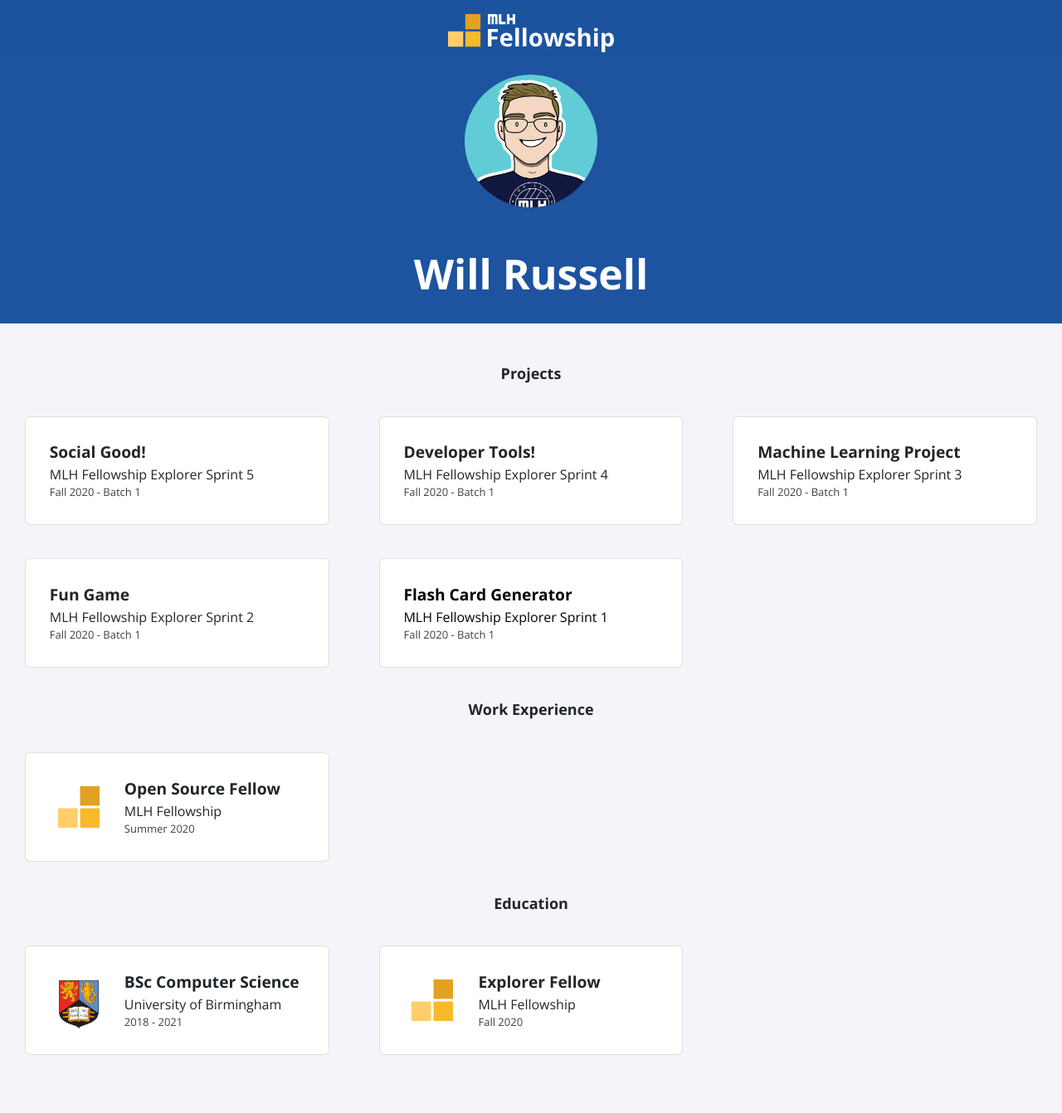
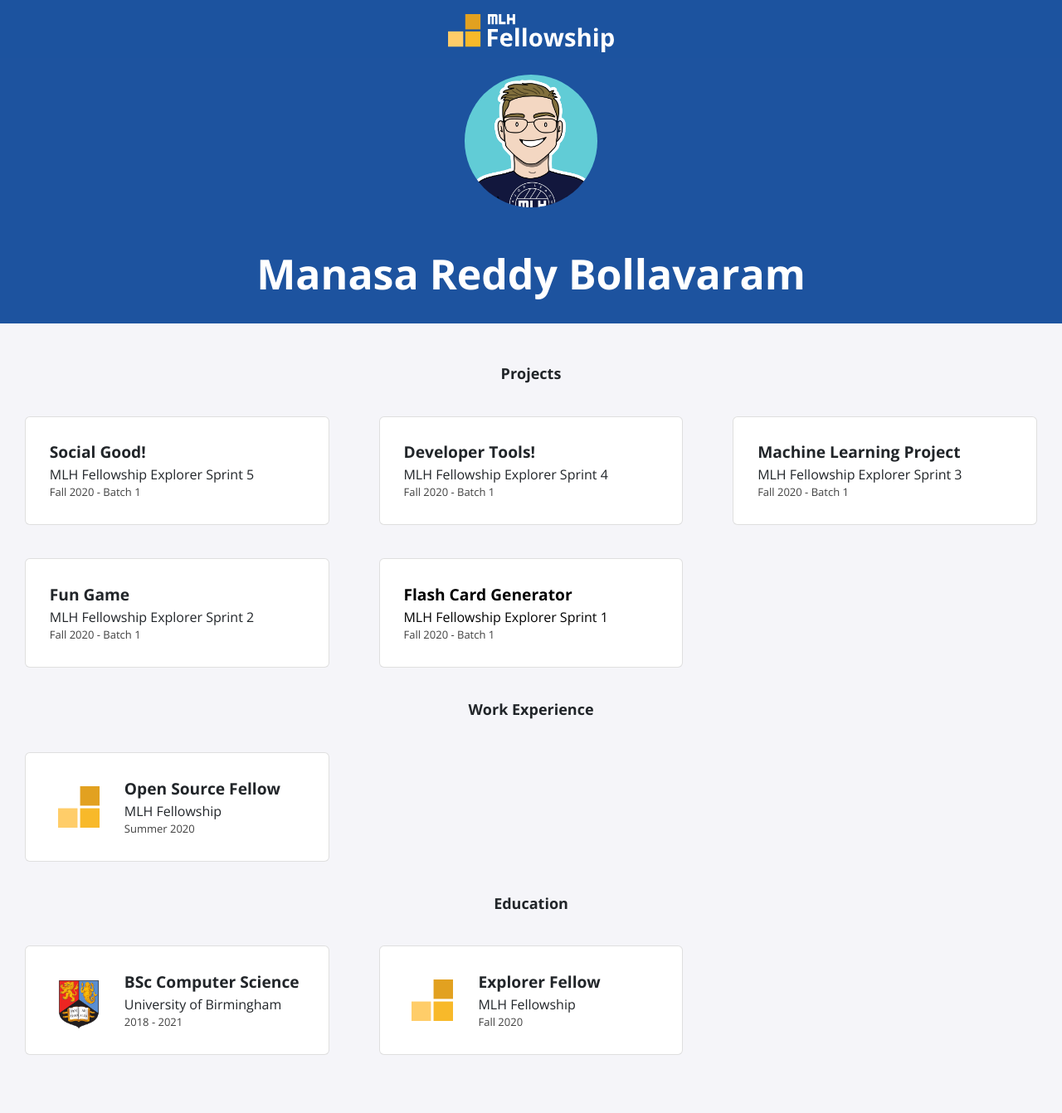
Before and after one commit to ManasaBol/-ManasaBol.github.io, a Jekyll site: the page built from index.html, in a window 1280 px wide. Shown: the whole page at 83% size. Built offline with Jekyll 4.4.1, drawn with Linux system fonts in a browser that asks for light colours; nearby versions of some CDN libraries.

Commit message:
Update _config.yml

```diff
--- a/_config.yml
+++ b/_config.yml
@@ -1,13 +1,13 @@
-title: "Will Russell"
+title: "Manasa Reddy Bollavaram"
 email: fellowship@mlh.io
 description: >- # this means to ignore newlines until "baseurl:"
   Write an awesome description for your new site here. You can edit this
   line in _config.yml. It will appear in your document head meta (for
   Google search results) and in your feed.xml site description.
-baseurl: "/"
+baseurl: "https://ManasaBol.github.io/"
 url: "/portfolio-template"
 twitter_username: mlhacks
-github_username:  mlh-fellowship
+github_username:  ManasaBol
 
 sass:
   sass_dir: _sass
```
